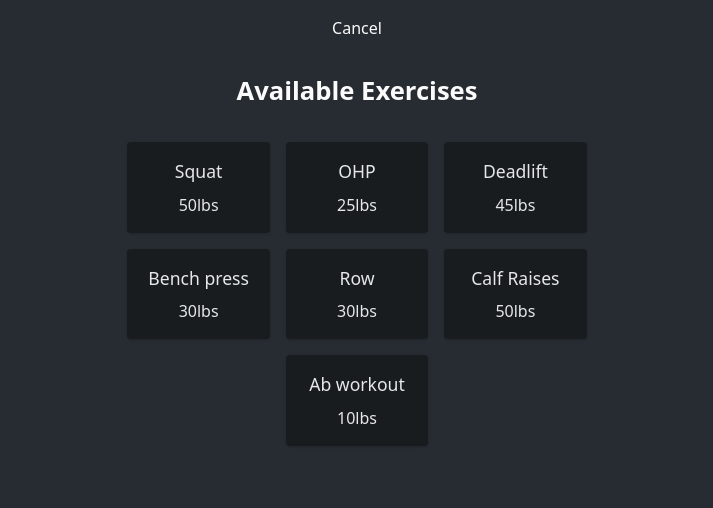
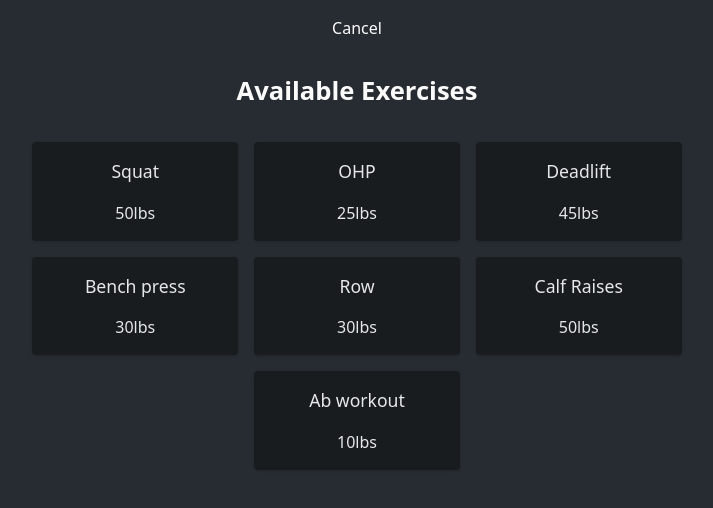
Before and after one commit to davidc4747/one-set, a React (Vite) app: page /select in a window 1280 px wide. Shown: the top 508 px of the page, without its empty margins (283-996 px from the left). Built offline with nearby package versions, Linux system fonts and the light colour scheme.

Commit message:
Style home page history, Properly Respond to Screen Size

```diff
--- a/src/index.css
+++ b/src/index.css
@@ -1,50 +1,16 @@
-/* ======================== *\
-    #Links
-\* ======================== */
-
-.link {
-    @apply text-white underline transition ease-out duration-200;
-}
-.link:hover {
-    @apply text-gray-400;
-}
-
-/* ======================== *\
-    #Form Components
-\* ======================== */
-
-.btn {
-    @apply bg-primary-500
-        text-gray-200
-        text-center
-        shadow
-        px-lg
-        py-xs
-        rounded;
-    @apply transition
-        ease-out
-        duration-200;
-}
-.btn:hover {
-    @apply bg-primary-900 text-white;
-}
-
-/* ======================== *\
-    #Tailwind
-\* ======================== */
-
-@tailwind base;
-@tailwind components;
-@tailwind utilities;
-
 /* ======================== *\
     #Base Elements
 \* ======================== */
 
+@tailwind base;
+
 body {
     @apply font-sans
         bg-background
-        text-white;
+        text-white
+        mx-auto
+        my-lg
+        max-w-2xl;
 }
 
 h1 {
@@ -66,6 +32,43 @@ h6 {
     font-size: 1rem;
 }
 
+/* ======================== *\
+    #Form Components
+\* ======================== */
+
+@tailwind components;
+
 button {
     @apply btn;
 }
+.btn {
+    @apply block
+        bg-primary-500
+        text-gray-200
+        text-center
+        uppercase
+        font-bold
+        shadow
+        px-lg
+        py-xs
+        rounded;
+    @apply transition
+        ease-out
+        duration-200;
+}
+.btn:hover {
+    @apply bg-primary-900 text-white;
+}
+
+/* ======================== *\
+    #Links
+\* ======================== */
+
+.link {
+    @apply text-white underline transition ease-out duration-200;
+}
+.link:hover {
+    @apply text-gray-400;
+}
+
+@tailwind utilities;
--- a/src/pages/exercise/exercise.tsx
+++ b/src/pages/exercise/exercise.tsx
@@ -61,16 +61,25 @@ export default function Exercise(props: PropTypes): React.ReactElement {
                 </button>
             </header>
 
-            <ul className="text-center" data-testid="exercise-history">
+            <div className="mx-lg">
+                <ul data-testid="exercise-history">
                     {exerciseHistory.map((exercise, index) => (
-                    <li key={index}>
-                        {exercise.name} {exercise.set}x{exercise.weight}lbs
+                        <li
+                            key={index}
+                            className="bg-primary-500 px-lg py-sm text-gray-400 cursor-default first:rounded-t-lg last:rounded-b-lg flex justify-between hover:bg-primary-900 hover:text-white"
+                        >
+                            <span>{exercise.name}</span>
+                            <span>
+                                {exercise.set}x{exercise.weight}lbs
+                            </span>
                         </li>
                     ))}
                 </ul>
-            <Link className="link block text-center" to="/history">
+
+                <Link className="btn my-sm" to="/history">
                     See Full History
                 </Link>
+            </div>
         </>
     );
 }
--- a/src/pages/selectExercise/selectExercise.tsx
+++ b/src/pages/selectExercise/selectExercise.tsx
@@ -24,7 +24,7 @@ export default function SelectExercise(props: PropTypes): React.ReactElement {
     );
 
     return (
-        <main className="flex flex-col gap-xl p-lg max-w-lg mx-auto text-center">
+        <main className="flex flex-col gap-xl text-center">
             <Link to="/">Cancel</Link>
             <h2 className="font-bold">Available Exercises</h2>
 
@@ -34,10 +34,10 @@ export default function SelectExercise(props: PropTypes): React.ReactElement {
                         to="/"
                         key={exercise.name}
                         onClick={() => select(exercise)}
-                        className="btn p-lg w-[calc(33%-1rem)] hover:scale-105"
+                        className="bg-primary-500 text-gray-200 text-center shadow p-lg rounded w-[calc(33%-1rem)] hover:scale-105"
                     >
                         <h5 className="text-lg">{exercise.name}</h5>
-                        <h5 className="text-md mt-md">{exercise.weight}lbs</h5>
+                        <h5 className="text-md mt-lg">{exercise.weight}lbs</h5>
                     </Link>
                 ))}
             </div>
```
Lines whose indentation alone changed are shown as unchanged.
